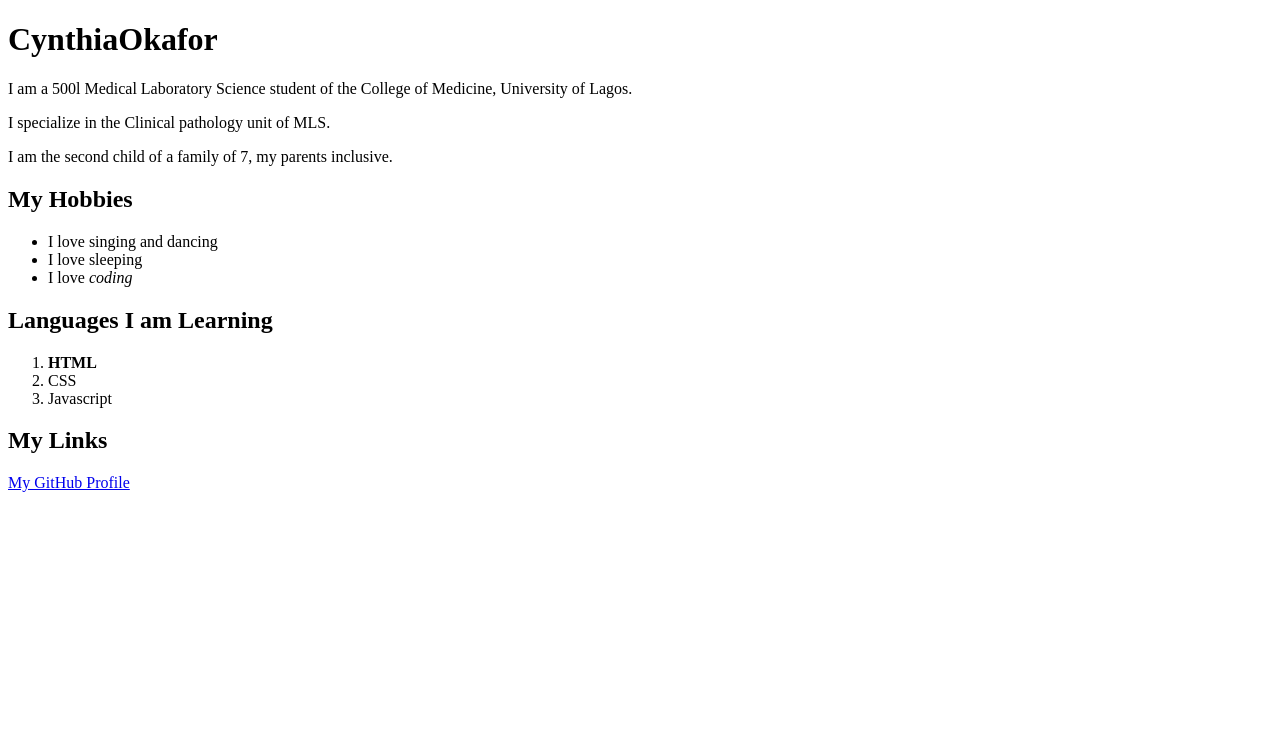
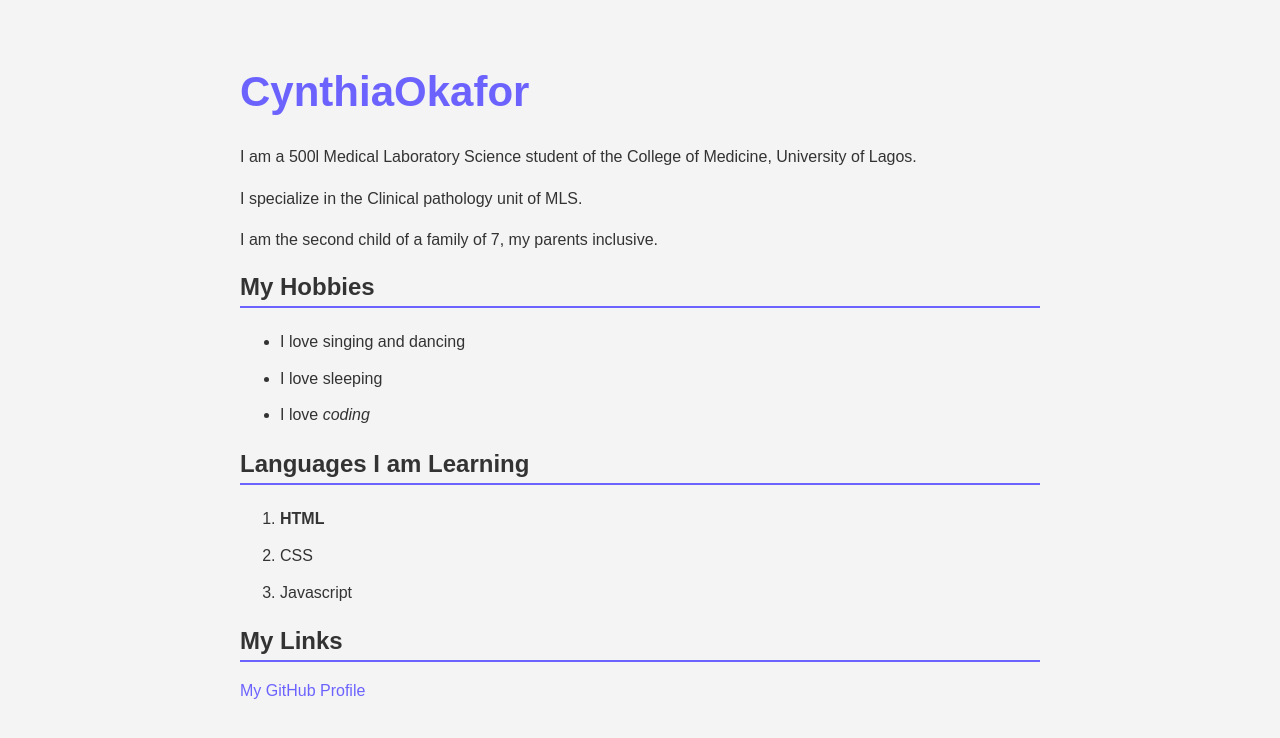
Before and after one commit to CynthiaOkafor/git_test, a plain HTML site: page about.html in a window 1280 px wide. Drawn offline with Linux system fonts and the light colour scheme.

Commit message:
Add CSS styling to about.html

```diff
--- a/about.html
+++ b/about.html
@@ -3,6 +3,7 @@
     <head>
         <meta charset="UTF-8">
         <title>About Myself</title>
+        <link rel="stylesheet" href="styles.css">
     </head>
     <body>
         <h1>CynthiaOkafor</h1>
--- /dev/null
+++ b/styles.css
@@ -0,0 +1,49 @@
+/* Page overall */
+body {
+  font-family: Arial, sans-serif;
+  background-color: #f4f4f4;
+  color: #333333;
+  margin: 0;
+  padding: 20px;
+}
+
+/* Main heading */
+h1 {
+  color: #6c63ff;
+  font-size: 42px;
+}
+
+/* All other headings */
+h2 {
+  color: #333333;
+  border-bottom: 2px solid #6c63ff;
+  padding-bottom: 5px;
+}
+
+/* Paragraphs */
+p {
+  line-height: 1.6;
+}
+
+/* Links */
+a {
+  color: #6c63ff;
+  text-decoration: none;
+}
+
+a:hover {
+  text-decoration: underline;
+}
+
+/* Container to center everything */
+body {
+  max-width: 800px;
+  margin: 0 auto;
+  padding: 40px;
+}
+
+/* Style the lists */
+li {
+  margin-bottom: 8px;
+  line-height: 1.8;
+}
```
